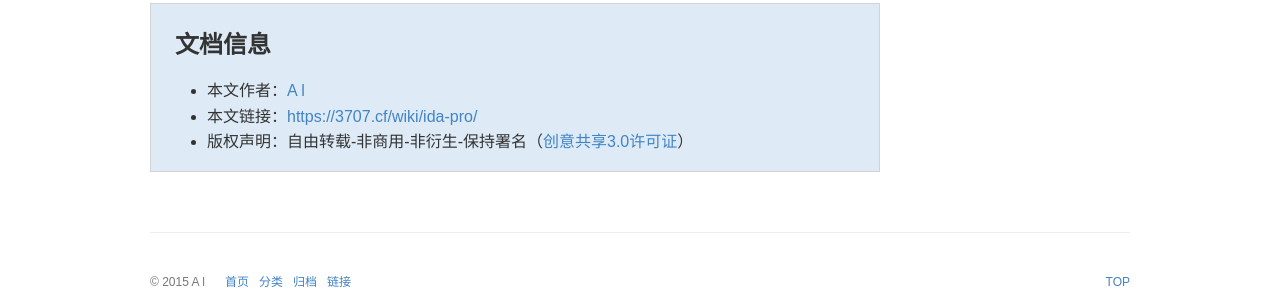
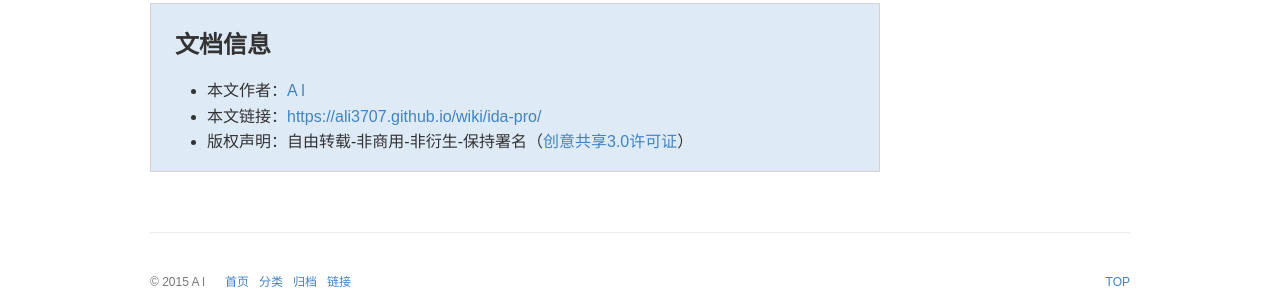
Before and after one commit to ali3707/ali3707.github.io, a Jekyll site: the page built from _wiki/ida-pro.md, in a window 1280 px wide. Shown: the part 673-973 px from the top of the page. Built offline with Jekyll 4.4.1, drawn with Linux system fonts in a browser that asks for light colours; some web fonts are replaced; comment, search, counter and statistics services are not loaded; some of the changed lines change nothing that is shown.

Commit message:
Update _config.yml

```diff
--- a/_config.yml
+++ b/_config.yml
@@ -2,7 +2,7 @@
 #   Main Configs   #
 # ---------------- #
 baseurl:
-url: https://3707.cf
+url: https://ali3707.github.io
 date_format: "ordinal"
 title: Simple is Beautiful
 subtitle: "曾经沧海难为水"
```
